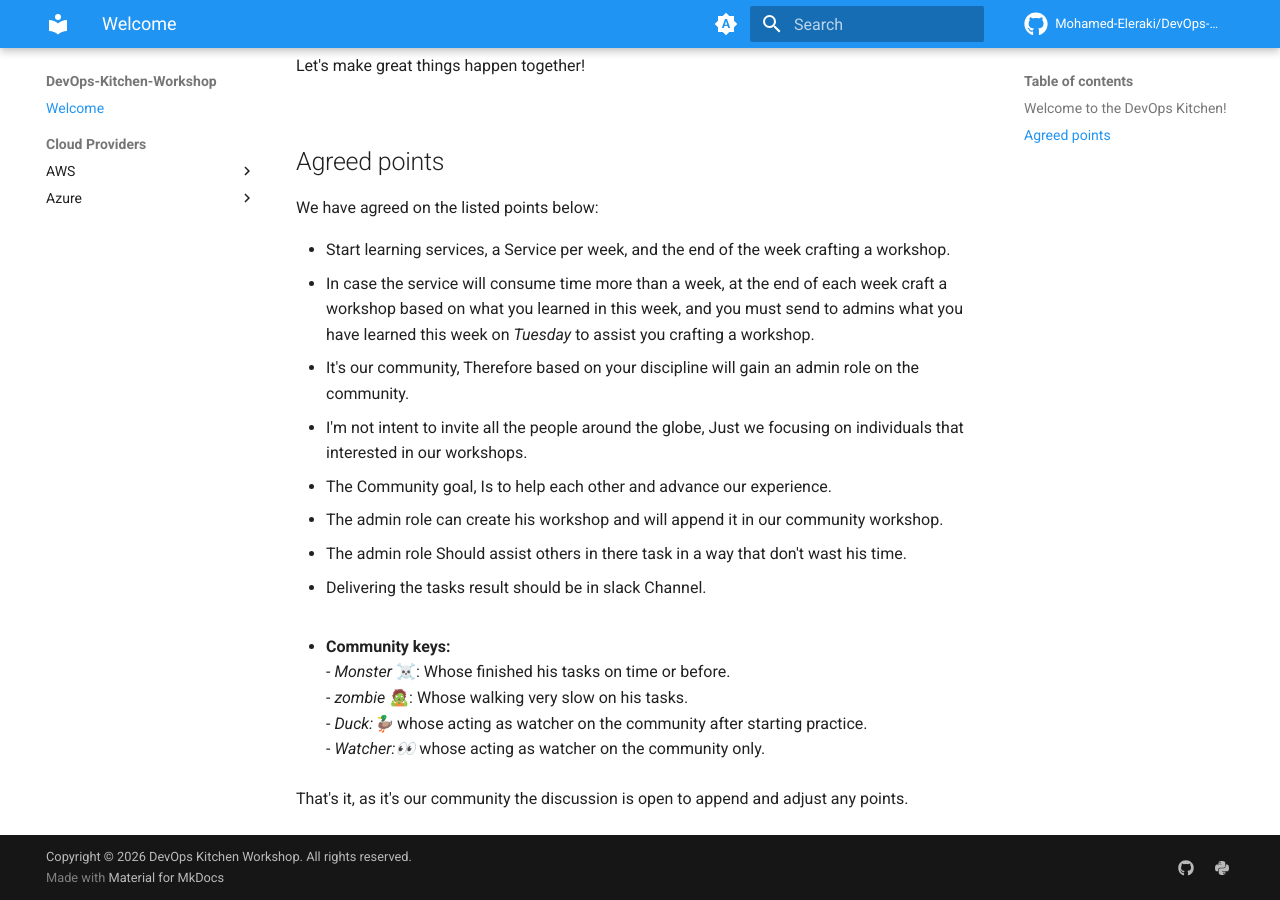
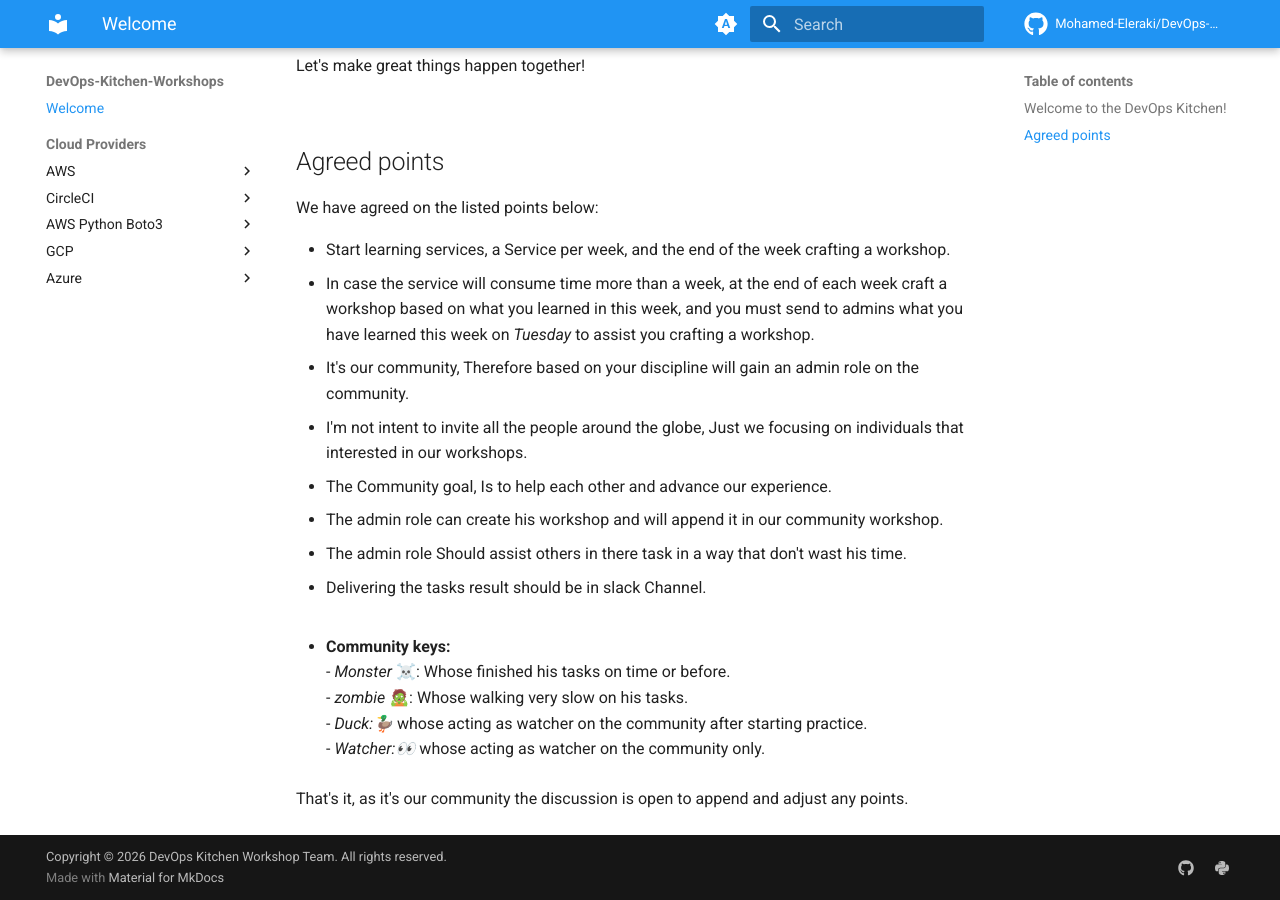
Before and after one commit to Mohamed-Eleraki/DevOps-Kitchen-Workshop, an MkDocs documentation site: the page built from docs/index.md, in a window 1280 px wide and 900 px high, scrolled down 966 px. Built offline with MkDocs 1.6.1 and Material for MkDocs 9.7.7, drawn with Linux system fonts in a browser that asks for light colours; comment, search, counter and statistics services are not loaded; the version menu is left out; some of the changed lines change nothing that is shown.

Commit message:
add: index of main mkdocs

```diff
--- a/mkdocs.yml
+++ b/mkdocs.yml
@@ -1,7 +1,7 @@
-site_name: DevOps-Kitchen-Workshop
+site_name: DevOps-Kitchen-Workshops
 site_url: https://github.com/Mohamed-Eleraki/DevOps-Kitchen-Workshop
 site_description: DevOps Kitchen Workshop community focuses on workshops, Workshops and Labs in general is a very important steps that advance your skills, as it's a self-paced study. we considered whether we should start learning together in a way that advance our experience while not wasting our time. by Crafting Multiple Workshops in multiple DevOps tools. The community is open-source which means any one have the ability to append workshops, provide online sessions, Get Admin privilege to groups (Slack, LinkedIn, and WhatsApp) However, To get the admin rule you should finish-up Three weeks of workshops on time.
-copyright: Copyright &copy; 2026 DevOps Kitchen Workshop. All rights reserved.
+copyright: Copyright &copy; 2026 DevOps Kitchen Workshop Team. All rights reserved.
 
 repo_url: https://github.com/Mohamed-Eleraki/DevOps-Kitchen-Workshop
 edit_uri: edit/main/docs/
@@ -73,10 +73,46 @@
   - pymdownx.details
 
 nav:
-  # - Welcome to DevOps-Kitchen-Workshop - AWS cost Export Toold Docs: index.md
   - Welcome: index.md
   - Cloud Providers:
       - AWS:
-          - Overview: aws/index.md
+          - Getting Started: aws/getting-started.md
+          - Warm-up: aws/warm-up.md
+          - Disable ACL: aws/disable-acl.md
+          - S3 Bucket - lifecycle: aws/s3-bucket-lifecycle.md
+          - S3 Bucket - Conditional Access policy: aws/s3-bucket-conditional-access-policy.md
+          - S3 Bucket - Object Encryption: aws/s3-bucket-object-encryption.md
+          - S3 Bucket - Access Policy: aws/s3-bucket-access-policy-cli-comm.md
+          - S3 Bucket - VPC Endpoint: aws/s3-bucket-vpc-endpoint.md
+          - Single RDS Deployment: aws/single-rds-deployment.md
+          - Multi-az RDS Deployment: aws/multi-az-rds-deployment.md
+          - Advanced multi-az RDS Deployment: aws/advanced-multi-az-rds-deployment.md
+          - Lambda Function: aws/lambda-function-week-eight.md
+          - Lambda Function - Invoke SSM Document: aws/lambda-function-invoke-ssm-document-week-nine.md
+          - Lambda Function - URL Invoking: aws/lambda-url-invoking.md
+          - Backend - HCP: aws/backend-hcp-week-twentyfive.md
+          - AWS Pipeline: aws/aws-pipeline-deliver-DevSecOps.md
+
+      - CircleCI:
+          - Getting Started: circleci/getting-started.md
+          - Automate TGW Deployment: circleci/automate-tgw-deployment.md
+          - Highly available design deployment: circleci/highly-available-design-deployment.md
+
+      - AWS Python Boto3:
+          - Getting Started: aws-python-boto3/getting-started.md
+          - Fetching AWS Resources: aws-python-boto3/fetching-aws-resources-details.md
+          - AWS Boto3 S3 Calls: aws-python-boto3/s3-calls.md
+          - AWS Python to Terraform: week-ninteen.md
+          - AWS Python to Terraform - Public Docs: aws-python-boto3/python-to-terraform.md
+          - AWS Python Package PyPi: aws-python-boto3/AWS-Python-Package-PyPi.md
+
+      - GCP:
+          - Getting Started: gcp/getting-started.md
+          - GCP Cloud Run Deployment: gcp/cloud-run-deployment.md
+
       - Azure:
-          - Overview: azure/index.md
+          - Getting Started: azure/getting-started.md
+          - Manage Azure basic network components: azure/manage-azure-basic-network-components-week-twentysix.md
+
+          - Azure DevOps - Branch Policies & Security: azure/azure-devops-branch-policies-security.md
+          - Azure DevOps - Environment: azure/azure-devops-environment.md
```
